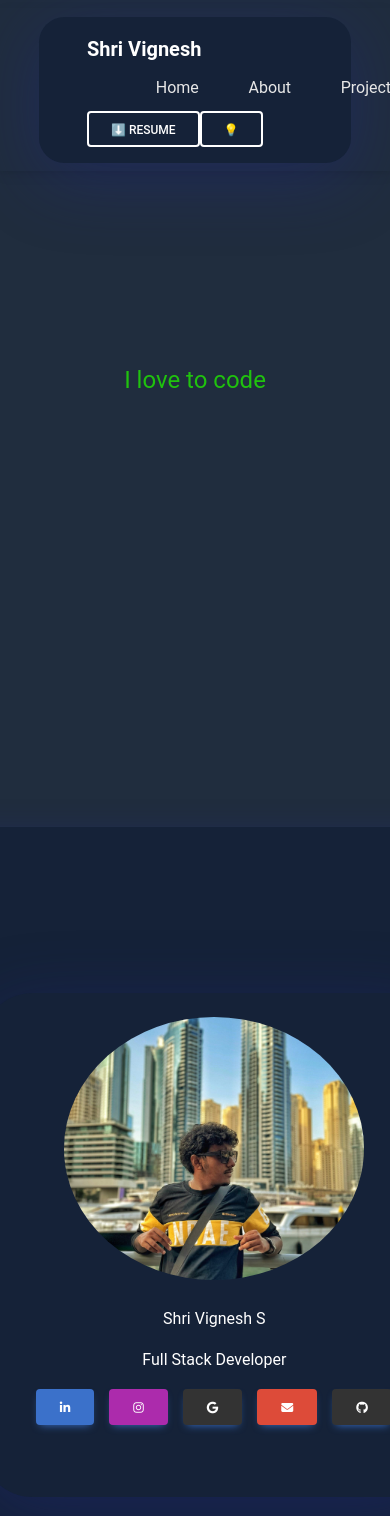
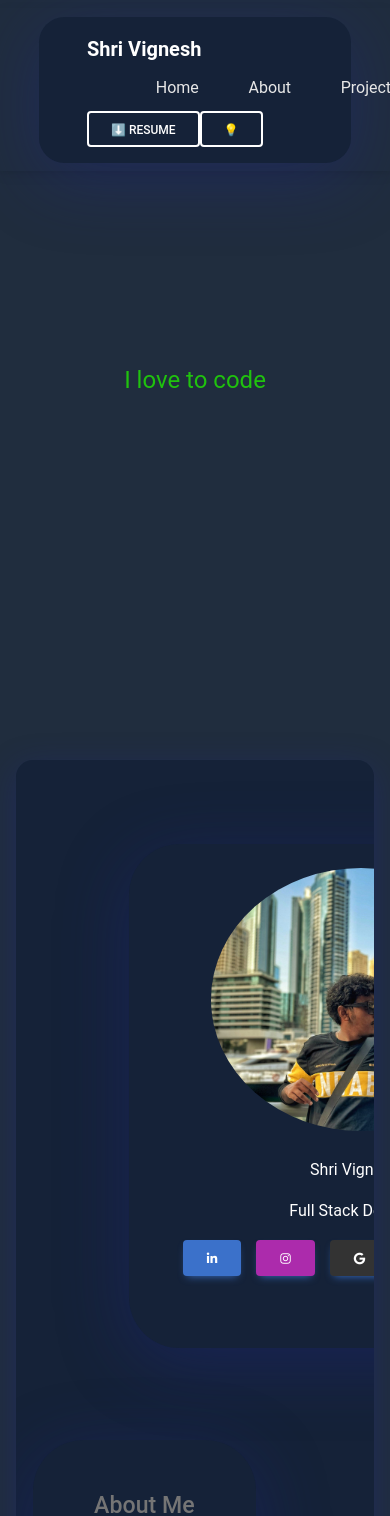
Before and after one commit to shrivignesh37/my_portfolio, a React (Create React App) app: page / in a window 390 px wide. Shown: the top 1516 px of the page. Built offline with nearby package versions, Linux system fonts and the light colour scheme.

Commit message:
MOBILE RESPONSIVE_UPT_1

```diff
--- a/src/components/ProfileCard.jsx
+++ b/src/components/ProfileCard.jsx
@@ -3,7 +3,7 @@ import Box from '@mui/material/Box';
 import Container from '@mui/material/Container';
 import mypic from './Assets/my_pic.jpg';
 import './css/ProfileCard.css';
-import { MDBBtn, MDBCard, MDBCardBody, MDBCardImage ,MDBIcon,MDBTypography} from 'mdb-react-ui-kit';
+import { MDBBtn, MDBCard, MDBCardBody, MDBCardImage, MDBIcon, MDBTypography } from 'mdb-react-ui-kit';
 import 'mdb-react-ui-kit/dist/css/mdb.min.css';
 import "@fortawesome/fontawesome-free/css/all.min.css";
 
@@ -15,41 +15,43 @@ export default function ProfileCard() {
           <Box
             sx={{
               display: 'flex',
+              flexDirection: { xs: 'column', md: 'row' }, // Adjust flex direction for mobile
               backgroundColor: '#152238',
               backdropFilter: 'blur(5px)',
               boxShadow: '0 8px 32px 0 rgba(31, 38, 135, 0.37)',
-              margin: '-147px',
-              width: '198vh',
-              height: '90vh',
-              marginTop: '18vh',
+              margin: { xs: '0', md: '-147px' },
+              width: { xs: '100%', md: '198vh' },
+              height: { xs: 'auto', md: '90vh' },
+              marginTop: { xs: '10vh', md: '18vh' },
               borderRadius: '2vh',
               justifyContent: 'space-between',
               alignItems: 'center',
               padding: '0 2vh',
+              overflow: 'hidden',
             }}
           >
             <div className="container">
-          <div >
-            <div className="col-lg-2 offset-lg-0" style={{marginLeft:'10vh', marginTop:'10vh', width:'55vh'}}>
-              <MDBCard className="mb-2" style={{backgroundColor: '#152238', boxShadow: '0 15px 70px 0 rgba(31, 38, 135, 0.37)' ,  backdropFilter: 'blur(25px)',borderRadius: '6vh'}}>
+              <div>
+                <div className="col-lg-2 offset-lg-0" style={{ marginLeft: '10vh', marginTop: '10vh', width: '55vh' }}>
+                  <MDBCard className="mb-2" style={{ backgroundColor: '#152238', boxShadow: '0 15px 70px 0 rgba(31, 38, 135, 0.37)', backdropFilter: 'blur(25px)', borderRadius: '6vh' }}>
                     <MDBCardBody className="text-center">
                       <MDBCardImage
                         src={mypic}
                         alt="avatar"
                         className="rounded-circle img-fluid"
-                    style={{ width: '300px' }}
+                        style={{ width: '100%', maxWidth: '300px' }}
                       />
                       <br></br>
                       <br></br>
-                  <p style={{color:"white"}}>Shri Vignesh S</p>
-                  <p style={{color:"white"}}>Full Stack Developer</p>
+                      <p style={{ color: "white" }}>Shri Vignesh S</p>
+                      <p style={{ color: "white" }}>Full Stack Developer</p>
                       <div className="d-flex justify-content-center mb-5">
-                  <MDBBtn className="btn btn-primary" style={{marginRight:'15px'}} href="https://www.linkedin.com/in/shri-vignesh/"> <MDBIcon fab icon='linkedin-in' /></MDBBtn>
-                  <MDBBtn className="btn btn-primary" style={{marginRight:'15px',backgroundColor: '#ac2bac' }} href="https://www.instagram.com/___.s_h_r_i.___/"> <MDBIcon fab icon="instagram" /></MDBBtn>
-                  <MDBBtn className="btn btn-primary" style={{marginRight:'15px',backgroundColor: '#333333'}} href="https://g.dev/Shri37"> <MDBIcon fab icon="google" /></MDBBtn>
-                  <MDBBtn className="btn btn-primary" style={{marginRight:'15px',backgroundColor: '#dd4b39' }} href="mailto:shrivigneshsumathi@gmail.com"> <MDBIcon fas icon="envelope" /></MDBBtn>
+                        <MDBBtn className="btn btn-primary" style={{ marginRight: '15px' }} href="https://www.linkedin.com/in/shri-vignesh/"> <MDBIcon fab icon='linkedin-in' /></MDBBtn>
+                        <MDBBtn className="btn btn-primary" style={{ marginRight: '15px', backgroundColor: '#ac2bac' }} href="https://www.instagram.com/___.s_h_r_i.___/"> <MDBIcon fab icon="instagram" /></MDBBtn>
+                        <MDBBtn className="btn btn-primary" style={{ marginRight: '15px', backgroundColor: '#333333' }} href="https://g.dev/Shri37"> <MDBIcon fab icon="google" /></MDBBtn>
+                        <MDBBtn className="btn btn-primary" style={{ marginRight: '15px', backgroundColor: '#dd4b39' }} href="mailto:shrivigneshsumathi@gmail.com"> <MDBIcon fas icon="envelope" /></MDBBtn>
                         <a href="https://github.com/shrivignesh37">
-                      <MDBBtn className="btn btn-primary" style={{marginRight:'1px',backgroundColor: '#333333'}}>
+                          <MDBBtn className="btn btn-primary" style={{ marginRight: '1px', backgroundColor: '#333333' }}>
                             <MDBIcon fab icon="github" />
                           </MDBBtn>
                         </a>
@@ -59,10 +61,10 @@ export default function ProfileCard() {
                 </div>
               </div>
             </div>
-              <div >
-              <div >
-              <div className="col-lg-0 offset-lg-0" style={{marginRight:'12vh', marginTop:'10vh', width:'110vh',height:'70.5vh'}}>
-              <MDBCard className="mb-3" style={{backgroundColor: '#152238', boxShadow: '0 15px 70px 0 rgba(31, 38, 135, 0.37)' ,  backdropFilter: 'blur(25px)',borderRadius: '6vh'}}>
+            <div>
+              <div>
+                <div className="col-lg-0 offset-lg-0" style={{ marginRight: '12vh', marginTop: '10vh', width: { xs: '100%', md: '110vh' }, height: { xs: 'auto', md: '70.5vh' } }}>
+                  <MDBCard className="mb-3" style={{ backgroundColor: '#152238', boxShadow: '0 15px 70px 0 rgba(31, 38, 135, 0.37)', backdropFilter: 'blur(25px)', borderRadius: '6vh' }}>
                     <MDBCardBody className="text-center">
                       <MDBTypography variant='h3'>
                         <br></br>
@@ -71,16 +73,13 @@ export default function ProfileCard() {
                         </p>
                       </MDBTypography>
                       <MDBTypography variant='h5' color="white">
-              <p style={{color:"white",height:'50.2vh'}}>
+                        <p style={{ color: "white", height: { xs: 'auto', md: '50.2vh' } }}>
                           <br></br>
                           <br></br>
                           <br></br>
-
-
                           As a sophomore at Sri Krishna College of Technology (SKCT), my passion for
                           creative design roles in the tech industry drives me. Committed to mastering
                           React, SQL, DSA, Java, C++, MongoDB, Aws, SpringBoot, and Agile methodologies, I'm
-
                           poised to contribute innovative ideas to future projects. With accolades in
                           hackathons and a finalist position at Smart India Hackathon (SIH), I'm set to graduate in 2026. Based in Coimbatore,
                           I bring skills in video editing and a proactive approach to learning
@@ -92,7 +91,6 @@ export default function ProfileCard() {
                 </div>
               </div>
             </div>
-
           </Box>
         </Container>
       </React.Fragment>
```
Lines whose indentation alone changed are shown as unchanged.
